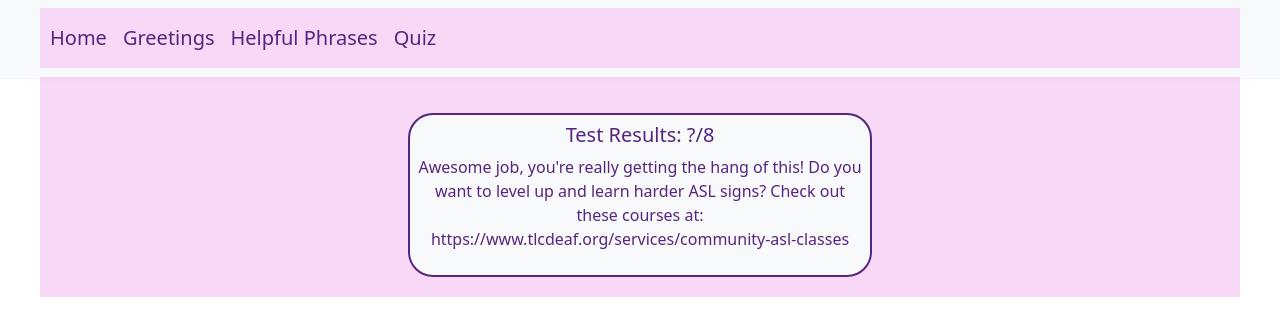
After one commit to silvia3288/asl_project_hw10, a Flask app: page /quiz_results in a window 1280 px wide. The commit adds this page. Shown: the top 336 px of the page. Run offline with Flask 3, Linux system fonts and the light colour scheme; some libraries are stand-ins or nearby versions.

Commit message:
Added quiz questions and templates for quiz and quiz results (Hailey)

```diff
--- a/server.py
+++ b/server.py
@@ -109,8 +109,95 @@ data = [
 
 ]
 
+quiz_questions = {
+    1 : {
+        "id": "1",
+        "question": "Which of the following words/phrases matches the sign below? Choose all that apply.",
+        "choices": ["Bathroom", "Toilet", "How are you?", "Please"],
+        "answer_index": [0, 1],
+        "if_multiple_choice": "true",
+        "images" : ["https://www.lifeprint.com/asl101/gifs/b/bathroom.gif"],
+        "correct_response": "Good job! This sign means both bathroom and toilet.",
+        "wrong_response": "Oops! Looks like you got it wrong. This sign means both bathroom and toilet."
+    },
+    2 : {
+        "id": "2",
+        "question": "Which of the following words/phrases matches the sign below? Choose all that apply.",
+        "choices": ["Sorry", "Excuse me", "Goodbye", "Thank you"],
+        "answer_index": [1],
+        "if_multiple_choice": "true",
+        "images" : ["https://www.lifeprint.com/asl101/gifs/e/excuse.gif"],
+        "correct_response": "Great job! This is the sign for excuse me.",
+        "wrong_response": "Oops! This sign means excuse me."
+    },
+    3 : {
+        "id": "3",
+        "question": "Which of the following signs is a greeting? Drag the correct image into the box below.",
+        "choices": [],
+        "answer_index":[0],
+        "if_multiple_choice": "false",
+        "images" : ["https://media.baamboozle.com/uploads/images/820398/1655476629_39457.jpeg", "https://res.cloudinary.com/spiralyze/image/upload/f_auto,w_auto/BabySignLanguage/DictionaryPages/please.svg"],
+        "correct_response": "Great job! This sign means what’s your name? The other sign means please, which is not a greeting.",
+        "wrong_response": "Oops, that's wrong! You picked the sign for please, which is not a greeting. The correct choice is the sign for what's your name?"
+    },
+    4 : {
+        "id": "4",
+        "question": "Which of the following is most important to remember when signing 'I'm sorry'?",
+        "choices": ["Use dominant hand", "Sign clockwise", "Repeat the sign", "Use appropriate facial expressions"],
+        "answer_index": [3],
+        "if_multiple_choice": "true",
+        "images" : [],
+        "correct_response": "Good job! Using an apologetic expression helps convey the sign earnestly",
+        "wrong_response": "Oops! The most important aspect for signing 'I'm sorry' is an earnest apologetic expression."
+    },
+    5 : {
+        "id": "5",
+        "question": "Which of the following words/phrases matches the sign below? Choose all that apply.",
+        "choices": ["Excuse me", "Nice to meet you", "Help", "Bathroom"],
+        "answer_index": [2],
+        "if_multiple_choice": "true",
+        "images" : ["https://media.istockphoto.com/id/1351210641/photo/deaf-woman-show-her-hand-for-help-or-aid-as-sign-language-deaf-body-language-concept.jpg?s=612x612&w=0&k=20&c=BvYv_RY4vduNY2Vo18w-3UgTzPxRrIgpWToxJ54CVKQ="],
+        "correct_response": "Good job! This sign means help.",
+        "wrong_response": "Oops! This sign means help, and is signed by moving the thumbs up up and down."
+    },
+    6 : {
+        "id": "6",
+        "question": "Which of the following can be used when meeting someone new? Choose all that apply.",
+        "choices": ["https://assets.change.org/photos/6/hd/bt/qqhdbTcPDxXsNxI-800x450-noPad.jpg?1592899898", "https://slideplayer.com/slide/12841359/78/images/19/Nice+to+meet+you%21.jpg", "https://res.cloudinary.com/spiralyze/image/upload/f_auto,w_auto/BabySignLanguage/DictionaryPages/bathroom.svg"],
+        "answer_index": [0, 1],
+        "if_multiple_choice": "true",
+        "images" : [],
+        "correct_response": "Good job! These signs mean 'nice to meet you' and 'what's your name?' The other sign means 'bathroom'.",
+        "wrong_response": "Oops! The correct signs are options 1 and 2, which mean 'nice to meet you' and 'what's your name?'. The other option means 'bathroom' which is not a way to greet someone."
+    },
+    7 : {
+        "id": "7",
+        "question": "Which of the following is most important to remember when signing 'Please'?",
+        "choices": ["Use dominant hand", "Sign counterclockwise", "Repeat the sign", "Use appropriate facial expressions"],
+        "answer_index": [1],
+        "if_multiple_choice": "true",
+        "images" : [],
+        "correct_response": "Good job! The sign for 'please' should be done counterclockwise.",
+        "wrong_response": "Oops! The most important part of signing please is to sign counterclockwise, to correctly say please."
+    },
+    8 : {
+        "id": "8",
+        "question": "Which of the following words/phrases matches the sign below? Choose all that apply.",
+        "choices": ["Hello", "Nice to meet you", "Goodbye", "How are you?"],
+        "answer_index": [2],
+        "if_multiple_choice": "true",
+        "images" : ["https://o.quizlet.com/o5GUae5t8-3ZrflI6QxO5A.png"],
+        "correct_response": "Good job! This sign means goodbye.",
+        "wrong_response": "Oops! This sign means goodbye (not to be confused with hello)."
+    },
+}
 
+quiz_results_text = {
+    1:"Awesome job, you're really getting the hang of this! Do you want to level up and learn harder ASL signs? Check out these courses at: https://www.tlcdeaf.org/services/community-asl-classes"
+    ,
+    2: "Good effort! A good way to improve your score would be to review the material again and try making signs as you progress!"
 
+}
 
 # ROUTES
 
@@ -125,14 +212,25 @@ def phrases():
     # For simplicity, selecting the first three items as popular. Adjust as needed.
     popular_items = data[5:]
     return render_template('helpful_phrases.html', popular_items=popular_items)
-@app.route('/quiz', methods=['GET'])
-def quiz():
-    return render_template('quiz.html')
+
 @app.route('/greetings')
 def greetings():
     # Filtered data for various cuisines
     on_go = data[0:5]
     return render_template('greetings.html', go_go=on_go)
+
+@app.route('/quiz', methods=['GET'])
+def quiz():
+    return render_template('quiz.html')
+
+@app.route('/quiz/<id>', methods=['GET'])
+def quiz_question(id):
+    question = quiz_questions[int(id)]
+    return render_template('quiz.html', question_num=id, question=question)
+
+@app.route('/quiz_results', methods=['GET'])
+def quiz_results():
+    return render_template('quiz_results.html', results_text=quiz_results_text)
 
 @app.template_filter('youtube_id')
 def youtube_id_filter(s):
--- a/static/main.css
+++ b/static/main.css
@@ -65,6 +65,13 @@
     align-items: center; /* Center items vertically */
 }
 
+#results_div{
+    margin-left: 30%;
+    margin-right: 30%;
+    border-radius: 25px;
+    border: 2px solid var(--dark-grey);
+}
+
 /* General Styles */
 .container {
     max-width: 1200px;
@@ -74,6 +81,22 @@
 
 .text-center {
     text-align: right;
+}
+
+/* Drag and drop */
+
+.draggable:hover{
+    cursor: move;
+    background-color: lightyellow;
+}
+.dropped{
+    background-color: lightgray;
+    border-width: 2px;
+    border-color: black;
+    border-style: solid;
+}
+.ui-state-highlight{
+    background-color: yellow;
 }
 
 /* Video Styles */
--- a/templates/layout.html
+++ b/templates/layout.html
@@ -9,10 +9,13 @@
     <!-- jQuery -->
     <script src="http://code.jquery.com/jquery-3.3.1.min.js"></script>
     <script src="https://code.jquery.com/ui/1.12.0/jquery-ui.min.js"></script>
+    <script src="https://cdn.jsdelivr.net/npm/bootstrap@4.2.1/dist/js/bootstrap.min.js" integrity="sha384-B0UglyR+jN6CkvvICOB2joaf5I4l3gm9GU6Hc1og6Ls7i6U/mkkaduKaBhlAXv9k" crossorigin="anonymous"></script>
+
     <link rel="stylesheet" href="http://code.jquery.com/ui/1.12.1/themes/base/jquery-ui.css">
 
     <!-- Bootstrap CSS -->
     <link rel="stylesheet" href="https://stackpath.bootstrapcdn.com/bootstrap/4.2.1/css/bootstrap.min.css">
+    <link href="https://cdn.jsdelivr.net/npm/bootstrap@5.0.2/dist/css/bootstrap.min.css" rel="stylesheet" crossorigin="anonymous">
 
     <!-- Custom CSS -->
     <link rel="stylesheet" href="{{ url_for('static', filename='main.css') }}">
--- /dev/null
+++ b/templates/quiz_results.html
@@ -0,0 +1,20 @@
+{% extends "layout.html" %}
+
+{% block content %}
+<script>
+    let results_text = {{results_text|tojson}}
+    $(document).ready(function(){
+        $("#results").html(results_text[1])
+    })
+</script>
+
+<div class="container mt-3 text-center">
+    <div class="ml-auto mr-auto">
+        <div id="results_div" class="bg-light p-2">
+            <h5>Test Results: ?/8</h5>
+            <p id="results"></p>
+        </div>
+    </div>
+</div>
+
+{% endblock %}
```
Also changed, not shown: static/quiz.js (added, +63 -0 lines), templates/quiz.html (+50 -7 lines).
